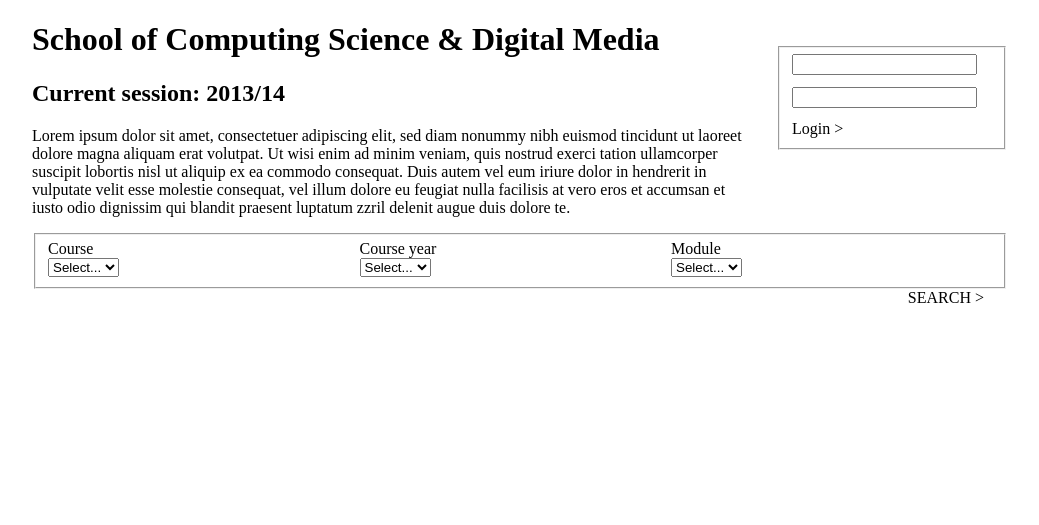
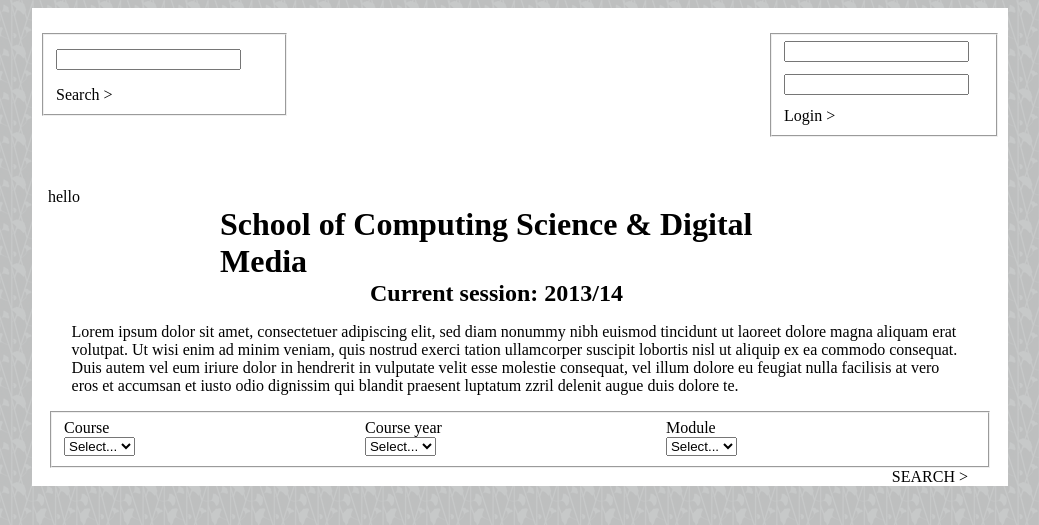
Before and after one commit to Code-Crunch/CM3028, a PHP site: page / in a window 1280 px wide. Shown: the top 525 px of the page, without its empty margins (120-1159 px from the left). Run offline with PHP 8.4, Linux system fonts and the light colour scheme.

Commit message:
css changes

```diff
--- a/css/main.css
+++ b/css/main.css
@@ -1,38 +1 @@
-/* @author Marina Shchukina, 1014481 */
-.outer-wrapper {
-	width: 976px;
-	margin: 0 auto;
-	position: relative;
-}
-.description {
-	width: 712px;
-}
-
-/* Sign in */
-.auth {
-	width: 200px;
-	position: absolute;
-	top: 25px;
-	right: 0px;
-}
-.auth input {
-	margin-bottom: 12px;
-}
-.auth_login {
-
-}
-
-.auth__signin {
-	width: 100%;
-	display: block;
-}
-
-/* Choices */
-.choices-option {
-	float: left;
-	width: 33%;
-}
-.choices__search {
-	float: right;
-	margin-right: 24px;
-}
+body{background:url("../img/wild_flowers.png");background-attachment:fixed}#textbooks-app{width:976px;margin:0 auto;overflow:hidden;position:relative;background-color:#FFF}#textbooks-app .keywordSearch{width:217px;position:absolute;top:25px;left:8px}#textbooks-app .keywordSearch input{margin:8px 0 16px 0}#textbooks-app .auth{width:200px;position:absolute;top:25px;right:8px}#textbooks-app .auth input{margin-bottom:12px}#textbooks-app .auth__signin{width:100%;display:block}#textbooks-app .description{width:95%;margin:16px auto}#textbooks-app .inner-wrapper{margin:180px 16px 0}#textbooks-app .title{width:600px;margin:0 auto}#textbooks-app .subtitle{width:300px;margin:0 auto}#textbooks-app .choices-option{float:left;width:33%}#textbooks-app .choices__search{float:right;margin-right:24px}
--- a/index.html
+++ b/index.php
@@ -1,20 +1,39 @@
-<!-- Marina Shchukina, 1014481 -->
+<!-- Marina Shchukina, 1014481
+	BEM methodology is behind all the html elements naming conventions
+	http://bem.info/method/
+-->
+
 <!DOCTYPE html PUBLIC "-//W3C//DTD XHTML+RDFa 1.0//EN" "http://www.w3.org/MarkUp/DTD/xhtml-rdfa-1.dtd">
 <html xmlns="http://www.w3.org/1999/xhtml" xmlns:og="http://opengraphprotocol.org/schema/" xml:lang="en-GB">
 <head>
 <link rel="stylesheet" type="text/css" href="css/main.css" />
 </head>
 <body>
-	<div class="outer-wrapper">
-    	<h1 class="title">School of Computing Science & Digital Media</h1>
-    	<h2>Current session: 2013/14</h2>
-    	<p class="description">Lorem ipsum dolor sit amet, consectetuer adipiscing elit, sed diam nonummy nibh euismod tincidunt ut laoreet dolore magna aliquam erat volutpat. Ut wisi enim ad minim veniam, quis nostrud exerci tation ullamcorper suscipit lobortis nisl ut aliquip ex ea commodo consequat. Duis autem vel eum iriure dolor in hendrerit in vulputate velit esse molestie consequat, vel illum dolore eu feugiat nulla facilisis at vero eros et accumsan et iusto odio dignissim qui blandit praesent luptatum zzril delenit augue duis dolore te.</p>
+	<div id="textbooks-app">
+
+    	<!-- keyword search -->
+    	<fieldset class="keywordSearch">
+   			<input class="keywordSearch__input"></input>
+   			<a id="search" class="keywordSearch__search btn">Search &gt;</a>
+   		</fieldset>
+    	<!-- /keyword search -->
+
+    	<!-- sign in -->
     	<fieldset class="auth">
    			<input class="auth__login"></input>
    			<input class="auth__password"></input>
    		<a id="search" class="auth__signin btn">Login &gt;</a>
    		</fieldset>
     	<!-- /sign in -->
+
+    	<div class="inner-wrapper">
+    		<?php echo 'hello'; ?>
+
+    	<h1 class="title">School of Computing Science &amp; Digital Media</h1>
+
+    	<h2 class="subtitle">Current session: 2013/14</h2>
+    	<p class="description">Lorem ipsum dolor sit amet, consectetuer adipiscing elit, sed diam nonummy nibh euismod tincidunt ut laoreet dolore magna aliquam erat volutpat. Ut wisi enim ad minim veniam, quis nostrud exerci tation ullamcorper suscipit lobortis nisl ut aliquip ex ea commodo consequat. Duis autem vel eum iriure dolor in hendrerit in vulputate velit esse molestie consequat, vel illum dolore eu feugiat nulla facilisis at vero eros et accumsan et iusto odio dignissim qui blandit praesent luptatum zzril delenit augue duis dolore te.</p>
+
 
     	<fieldset class="choices">
     		<div class="choices-option">
@@ -37,10 +56,10 @@
 				<div class="select">
 					<select class="choices__year">
 						<option value="">Select...</option>
-						<option value="London">1</option>
-						<option value="England">2</option>
-						<option value="Scotland">3</option>
-						<option value="Wales">4</option>
+						<option value="1">1</option>
+						<option value="2">2</option>
+						<option value="3">3</option>
+						<option value="4">4</option>
 					</select>
 				</div>
 			</div>
@@ -69,6 +88,7 @@
 		<a id="search" class="choices__search btn">SEARCH &gt;</a>
 		<!-- /submit the form -->
 
+	</div>
    </div>
 
 </body>
--- /dev/null
+++ b/sass/base.scss
@@ -0,0 +1,70 @@
+/* @author Marina Shchukina, 1014481 */
+body {
+	background: url('../img/wild_flowers.png');
+	background-attachment: fixed;
+}
+#textbooks-app {
+	width: 976px;
+	margin: 0 auto;
+	overflow: hidden;
+	position: relative;
+	background-color: #FFF;
+
+	/* Keyword search */
+	.keywordSearch {
+		width: 217px;
+		position: absolute;
+		top: 25px;
+		left: 8px;
+		input {
+			margin: 8px 0 16px 0;
+		}
+	}
+
+	/* Authorized access */
+	.auth {
+		width: 200px;
+		position: absolute;
+		top: 25px;
+		right: 8px;
+		input {
+			margin-bottom: 12px;
+		}
+	}
+	.auth_login {
+
+	}
+
+	.auth__signin {
+		width: 100%;
+		display: block;
+	}
+
+	.description {
+		width: 95%;
+		margin: 16px auto;
+	}
+
+	/* Inner wrapper */
+	.inner-wrapper {
+		margin: 180px 16px 0;
+	}
+	.title {
+		width: 600px;
+		margin: 0 auto;
+	}
+	.subtitle {
+		width: 300px;
+		margin: 0 auto;
+	}
+
+	/* Choices */
+	.choices-option {
+		float: left;
+		width: 33%;
+	}
+	.choices__search {
+		float: right;
+		margin-right: 24px;
+	}
+}
--- /dev/null
+++ b/sass/main.scss
@@ -0,0 +1 @@
+@import "base";
```
Also changed, not shown: img/dimension.png (added), img/wall.png (added), img/wild_flowers.png (added).
